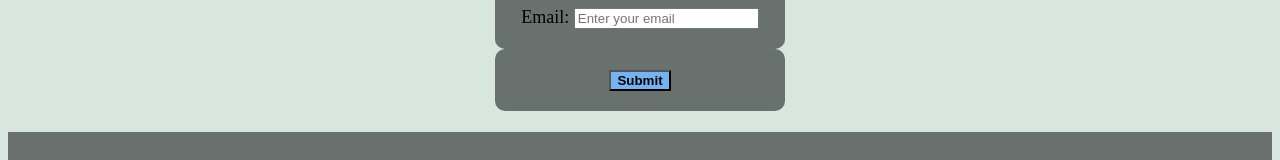
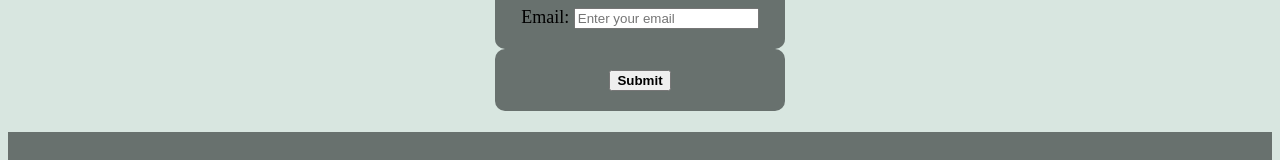
Before and after one commit to Abbas-w119/Basic-frontend-portfolio-website, a plain HTML site: page index.html in a window 1280 px wide. Shown: the part 1228-1388 px from the top of the page. Drawn offline with Linux system fonts and the light colour scheme; a script that the page names is missing.

```diff
--- a/index.html
+++ b/index.html
@@ -99,7 +99,7 @@
                     <input type="email" id="email" placeholder="Enter your email" required>
                 </div>
                 <div class="form-label">
-                    <button onsubmit="showMessage()" style="background-color: rgb(116, 179, 241);" class="submit-btn" type="submit"><b>Submit</b></button>
+                    <button onsubmit="showMessage()"  class="submit-btn" type="submit"><b>Submit</b></button>
                 </div>
             </form>
         </div>
```
